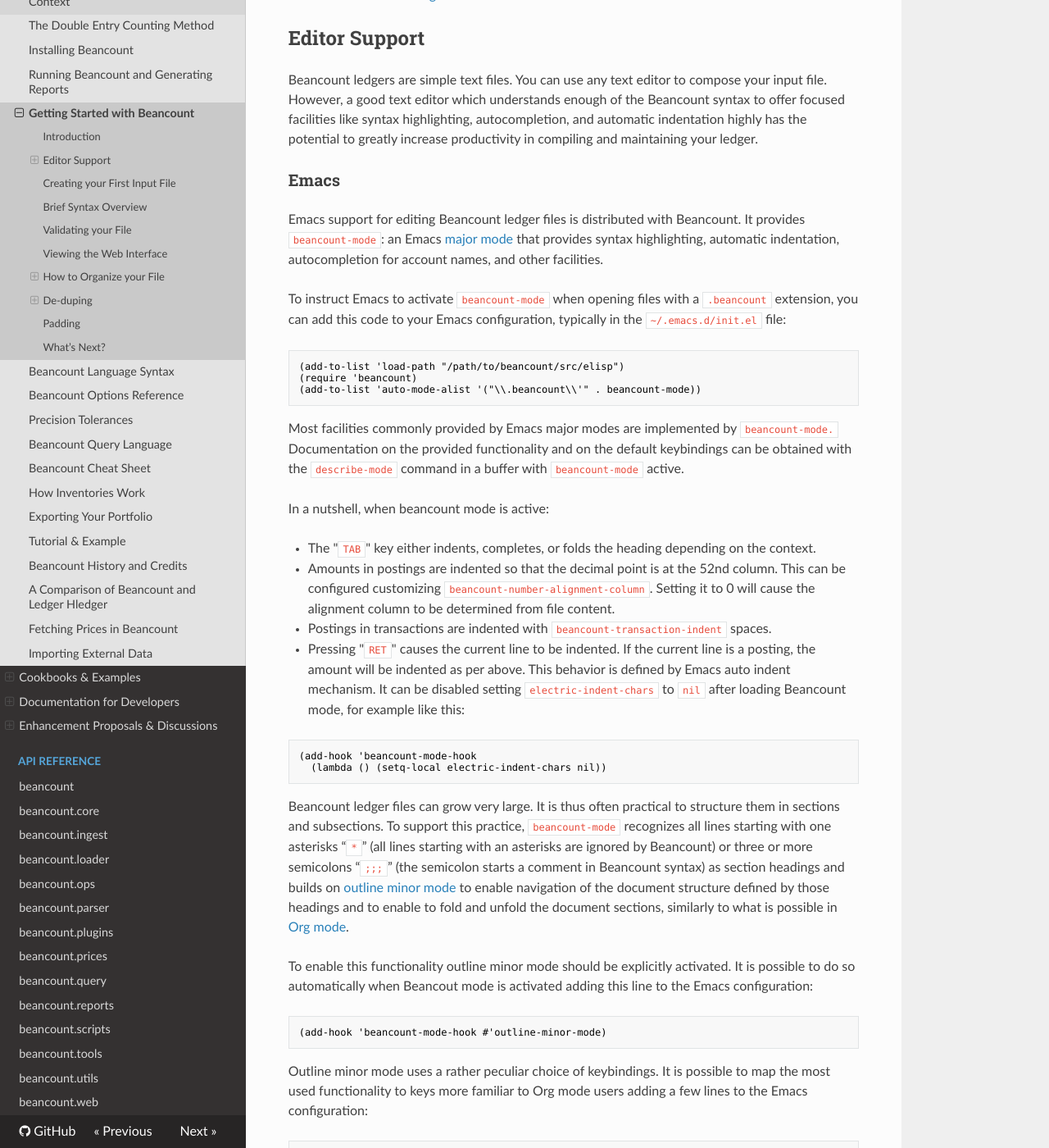
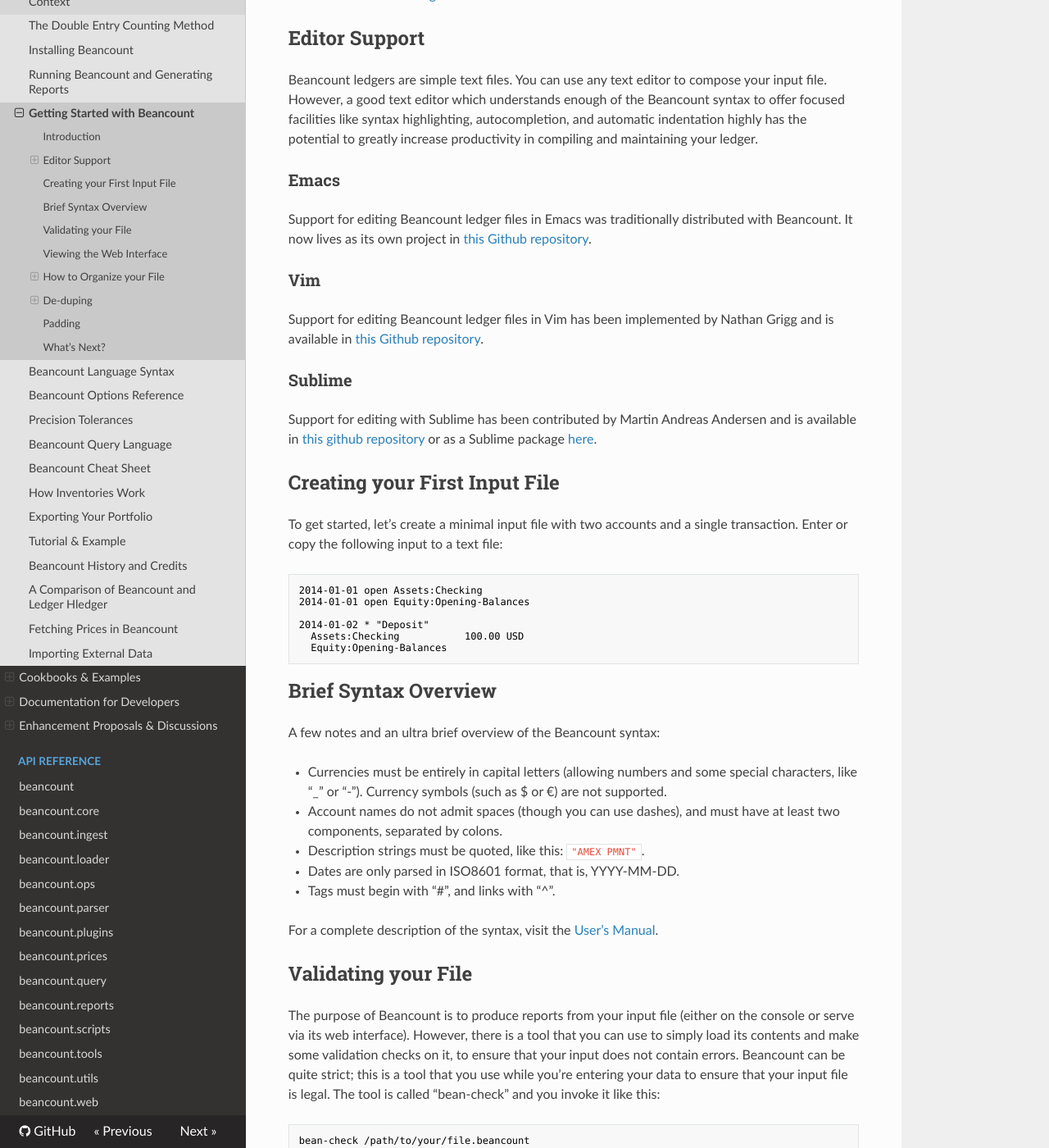
Before and after one commit to beancount/docs, an MkDocs documentation site: the page built from docs/getting_started_with_beancount.md, in a window 1280 px wide and 1400 px high, scrolled down 522 px. Shown: the whole window at 82% size. Built offline with MkDocs 1.6.1, drawn with Linux system fonts in a browser that asks for light colours; some of the changed text lies outside the part shown.

Commit message:
Re-generate docs

```diff
--- a/docs/getting_started_with_beancount.md
+++ b/docs/getting_started_with_beancount.md
@@ -19,51 +19,15 @@
 
 ### Emacs<a id="emacs"></a>
 
-Emacs support for editing Beancount ledger files is distributed with Beancount. It provides `beancount-mode`: an Emacs [<span class="underline">major mode</span>](https://www.gnu.org/software/emacs/manual/html_node/emacs/Major-Modes.html) that provides syntax highlighting, automatic indentation, autocompletion for account names, and other facilities.
-
-To instruct Emacs to activate `beancount-mode` when opening files with a `.beancount` extension, you can add this code to your Emacs configuration, typically in the `~/.emacs.d/init.el` file:
-
-    (add-to-list 'load-path "/path/to/beancount/src/elisp")
-    (require 'beancount)
-    (add-to-list 'auto-mode-alist '("\\.beancount\\'" . beancount-mode))
-
-Most facilities commonly provided by Emacs major modes are implemented by `beancount-mode.` Documentation on the provided functionality and on the default keybindings can be obtained with the `describe-mode` command in a buffer with `beancount-mode` active.
-
-In a nutshell, when beancount mode is active:
-
--   The "`TAB`" key either indents, completes, or folds the heading depending on the context.
-
--   Amounts in postings are indented so that the decimal point is at the 52nd column. This can be configured customizing `beancount-number-alignment-column`. Setting it to 0 will cause the alignment column to be determined from file content.
-
--   Postings in transactions are indented with `beancount-transaction-indent` spaces.
-
--   Pressing "`RET`" causes the current line to be indented. If the current line is a posting, the amount will be indented as per above. This behavior is defined by Emacs auto indent mechanism. It can be disabled setting `electric-indent-chars` to `nil` after loading Beancount mode, for example like this:
-
-<!-- -->
-
-    (add-hook 'beancount-mode-hook
-      (lambda () (setq-local electric-indent-chars nil))
-
-Beancount ledger files can grow very large. It is thus often practical to structure them in sections and subsections. To support this practice, `beancount-mode` recognizes all lines starting with one asterisks “`*`” (all lines starting with an asterisks are ignored by Beancount) or three or more semicolons “`;;;`” (the semicolon starts a comment in Beancount syntax) as section headings and builds on [<span class="underline">outline minor mode</span>](https://www.gnu.org/software/emacs/manual/html_node/emacs/Outline-Mode.html) to enable navigation of the document structure defined by those headings and to enable to fold and unfold the document sections, similarly to what is possible in [<span class="underline">Org mode</span>](https://orgmode.org/).
-
-To enable this functionality outline minor mode should be explicitly activated. It is possible to do so automatically when Beancout mode is activated adding this line to the Emacs configuration:
-
-    (add-hook 'beancount-mode-hook #'outline-minor-mode)
-
-Outline minor mode uses a rather peculiar choice of keybindings. It is possible to map the most used functionality to keys more familiar to Org mode users adding a few lines to the Emacs configuration:
-
-    (define-key beancount-mode-map (kbd "C-c C-n")
-      #'outline-next-visible-heading)
-    (define-key beancount-mode-map (kbd "C-c C-p")
-      #'outline-previous-visible-heading)
+Support for editing Beancount ledger files in Emacs was traditionally distributed with Beancount. It now lives as its own project in [<span class="underline">this Github repository</span>](https://github.com/beancount/beancount-mode/).
 
 ### Vim<a id="vim"></a>
 
-Support for editing Beancount ledger files in Vim, has been implemented by Nathan Grigg and is available in [<span class="underline">this github repo</span>](https://www.google.com/url?q=https%3A%2F%2Fgithub.com%2Fnathangrigg%2Fvim-beancount&sa=D&sntz=1&usg=AFQjCNFgEjRsUHfpvOFxn8gD4-c_eK_wsA). It supports: syntax highlighting (not exhaustive, but covering all the basics), account name completion (using omnifunc), and aligning the decimal points across transactions.
+Support for editing Beancount ledger files in Vim has been implemented by Nathan Grigg and is available in [<span class="underline">this Github repository</span>](https://www.google.com/url?q=https%3A%2F%2Fgithub.com%2Fnathangrigg%2Fvim-beancount&sa=D&sntz=1&usg=AFQjCNFgEjRsUHfpvOFxn8gD4-c_eK_wsA).
 
 ### Sublime<a id="sublime"></a>
 
-Support for [<span class="underline">editing with Sublime</span>](https://sublime.wbond.net/packages/Beancount) has been contributed by [<span class="underline">Martin Andreas Andersen</span>](https://groups.google.com/d/msg/beancount/WvlhcCjNl-Q/s4wOBQnRVxYJ). See [<span class="underline">his github repo</span>](https://www.google.com/url?q=https%3A%2F%2Fgithub.com%2Fdraug3n%2Fsublime-beancount&sa=D&sntz=1&usg=AFQjCNExx6wdX5QF1hnixgHcKJV-5XJwMA).
+Support for editing with Sublime has been contributed by Martin Andreas Andersen and is available in [<span class="underline">this github repository</span>](https://www.google.com/url?q=https%3A%2F%2Fgithub.com%2Fdraug3n%2Fsublime-beancount&sa=D&sntz=1&usg=AFQjCNExx6wdX5QF1hnixgHcKJV-5XJwMA) or as a Sublime package [<span class="underline">here</span>](https://packagecontrol.io/packages/Beancount).
 
 Creating your First Input File<a id="creating-your-first-input-file"></a>
 -------------------------------------------------------------------------
```
